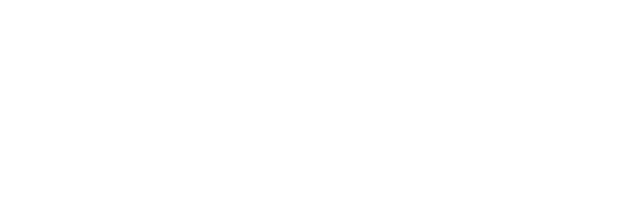
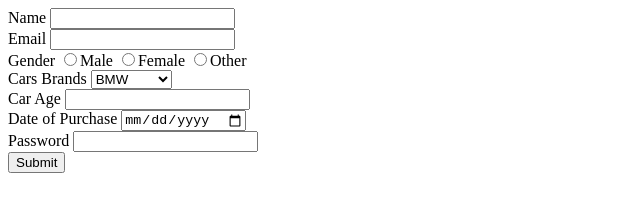
Before and after one commit to acciojob/car-insurance-form-Sushant1879, a website: page main.html in a window 1280 px wide. Shown: the whole page, without its empty margins (0-640 px from the left). Drawn offline with Linux system fonts and the light colour scheme.

Commit message:
created a submission

```diff
--- a/main.html
+++ b/main.html
@@ -1,16 +1,42 @@
 <!DOCTYPE html>
-
-<html>
-
+<html lang="en">
 <head>
-	<link rel="stylesheet" href="styles.css">
+    <meta charset="UTF-8">
+    <meta http-equiv="X-UA-Compatible" content="IE=edge">
+    <meta name="viewport" content="width=device-width, initial-scale=1.0">
+    <title>Car insurance</title>
 </head>
-
 <body>
-	<!-- the entire body must be written by student -->
-    <script type="text/javascript" src="./script.js">
-</script>
+    <form >
+        <label for="name">Name</label>
+        <input type="text" id="name" required>
+        <br>
+        <label for="Email">Email</label>
+        <input type="text" id="email" required>
+        <br>
+        <label for="gender">Gender</label>
+        <input type="radio" name="gender" value="male" required>Male
+        <input type="radio" name="gender" value="female" required>Female
+        <input type="radio" name="gender" value="other" required>Other
+        <br>
+        <label for="cars">Cars Brands</label>
+        <select name="cars" id="cars" required>
+            <option value="bmw">BMW</option>
+            <option value="audi">Audi</option>
+            <option value="mercedez">Mercedez</option>
+        </select>
+        <br>
+        <label for="carage">Car Age</label>
+        <input type="number" id="carage" required>
+        <br>
+        <label for="dop">Date of Purchase</label>
+        <input type="date" id="dop" required>
+        <br>
+        <label for="password">Password</label>
+        <input type="password" id="password" required>
+        <br>
+        <button type="submit">Submit</button>
+    </form>
 
 </body>
-
 </html>
```
